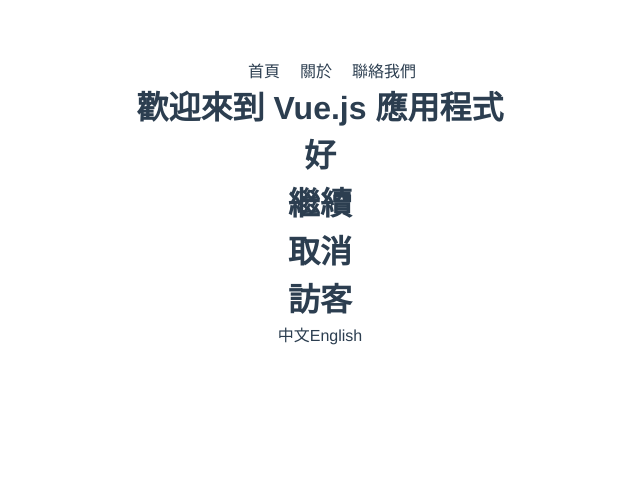
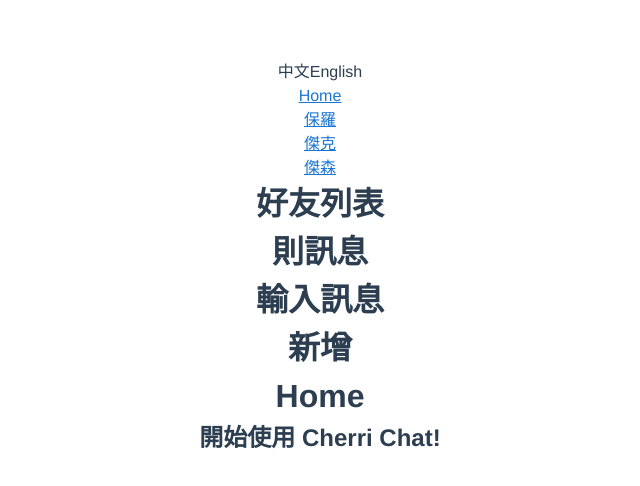
Before and after one commit to furecool/ct, a Vue app: page / in a window 1280 px wide. Shown: the top 486 px of the page, without its empty margins (320-960 px from the left). Built offline with nearby package versions, Linux system fonts and the light colour scheme.

Commit message:
add pages and filt data for them

```diff
--- a/src/App.vue
+++ b/src/App.vue
@@ -37,8 +37,40 @@
       </v-btn>
     </v-app-bar> -->
 
+    <div>
+      <button data-lang="tw" @click="setLang">中文</button>
+      <button data-lang="en" @click="setLang">English</button>
+    </div>
+
+    <nav>
+      <div class="router">
+        <router-link to="/">
+          <div class="three-d-btn">Home</div>
+        </router-link>
+        <router-link to="/paul">
+          <div class="three-d-btn">保羅</div>
+        </router-link>
+        <router-link to="/jack">
+          <div class="three-d-btn">傑克</div>
+        </router-link>
+        <router-link to="/jason">
+          <div class="three-d-btn">傑森</div>
+        </router-link>
+      </div>
+    </nav>
+
+    <div>
+      <h1>{{ $t('GENERAL.FRIENDS_LIST') }}</h1>
+      <h1>{{ $t('GENERAL.ITEMS') }}</h1>
+      <h1>{{ $t('GENERAL.MESSAGE') }}</h1>
+      <h1>{{ $t('GENERAL.ADD') }}</h1>
+    </div>
+
     <v-main>
-      <router-view :msg="$t('GENERAL.WELCOME_WORD')"/>
+      <keep-alive>
+        <router-view/>
+      </keep-alive>
+      <!-- <router-view :data = data /> -->
     </v-main>
   </v-app>
 </template>
@@ -47,10 +79,30 @@
 
 export default {
   name: 'App',
-
   data: () => ({
-    //
+    data: []
   }),
+  created() {
+    // let vm = this
+    // this.$ajax.get('/data.json')
+    // .then(function(response) {
+    //   vm.data = response.data.data
+    //   // console.log(vm.data)
+    // })
+    // .catch(function(err) {
+    //     console.log(err)
+    // })
+  },
+  methods: {
+    setActiveLanguage(lang) {
+      localStorage.setItem('language', lang)
+    },
+    setLang(evt) {
+      const lang = evt.target.dataset.lang
+      this.setActiveLanguage(lang)
+      return history.go(0)
+    },
+  }
 };
 </script>
 <style>
@@ -62,4 +114,18 @@
   color: #2c3e50;
   margin-top: 60px;
 }
+h3 {
+  margin: 40px 0 0;
+}
+ul {
+  list-style-type: none;
+  padding: 0;
+}
+li {
+  display: inline-block;
+  margin: 0 10px;
+}
+a {
+  color: #42b983;
+}
 </style>
--- a/src/common/config/i18n/en.js
+++ b/src/common/config/i18n/en.js
@@ -1,11 +1,9 @@
 // en.js
 export const locale = {
     GENERAL: {
-      NAV_OPTIONS: ['Home', 'About', 'Contact'],
-      WELCOME_WORD: 'Welcome to your Vue.js application',
-      OK: 'ok',
-      CONTINUE: 'continue',
-      CANCEL: 'cancel',
-      GUEST: 'guest',
+      FRIENDS_LIST: 'Friends List',
+      ITEMS: 'items',
+      MESSAGE: 'Message',
+      ADD: 'Add'
     },
   }
--- a/src/common/config/i18n/tw.js
+++ b/src/common/config/i18n/tw.js
@@ -1,11 +1,9 @@
 // tw.js
 export const locale = {
     GENERAL: {
-      NAV_OPTIONS: ['首頁', '關於', '聯絡我們'],
-      WELCOME_WORD: '歡迎來到 Vue.js 應用程式',
-      OK: '好',
-      CONTINUE: '繼續',
-      CANCEL: '取消',
-      GUEST: '訪客',
+      FRIENDS_LIST: '好友列表',
+      ITEMS: '則訊息',
+      MESSAGE: '輸入訊息',
+      ADD: '新增'
     },
   }
--- a/src/router/index.js
+++ b/src/router/index.js
@@ -1,6 +1,9 @@
 import Vue from 'vue'
 import VueRouter from 'vue-router'
 import HomeView from '../views/HomeView.vue'
+import Paul from '../views/Paul.vue'
+import Jack from '../views/Jack.vue'
+import Jason from '../views/Jason.vue'
 
 Vue.use(VueRouter)
 
@@ -9,6 +12,21 @@
     path: '/',
     name: 'home',
     component: HomeView
+  },
+  {
+    path: '/paul',
+    name: 'paul',
+    component: Paul
+  },
+  {
+    path: '/jack',
+    name: 'jack',
+    component: Jack
+  },
+  {
+    path: '/jason',
+    name: 'jason',
+    component: Jason
   },
   {
     path: '/about',
--- a/src/views/HomeView.vue
+++ b/src/views/HomeView.vue
@@ -1,22 +1,7 @@
 <template>
-  <div class="hello">
-    <ul>
-      <li
-        v-for="(menuItem, index) in $t('GENERAL.NAV_OPTIONS')"
-        :key="index + 1"
-      >
-        {{ menuItem }}
-      </li>
-    </ul>
-    <h1>{{ msg }}</h1>
-    <h1>{{ $t('GENERAL.OK') }}</h1>
-    <h1>{{ $t('GENERAL.CONTINUE') }}</h1>
-    <h1>{{ $t('GENERAL.CANCEL') }}</h1>
-    <h1>{{ $t('GENERAL.GUEST') }}</h1>
-    <div>
-      <button data-lang="tw" @click="setLang">中文</button>
-      <button data-lang="en" @click="setLang">English</button>
-    </div>
+  <div class="home">
+    <h1>Home</h1>
+    <h2>開始使用 Cherri Chat!</h2>
   </div>
 </template>
 
@@ -24,50 +9,12 @@
 
   export default {
     name: 'HomeView',
-
     components: {
     },
-
     props: {
-      msg: String
     },
-
-    created() {
-      this.$ajax.get('/data.json')
-      .then(function(response) {
-        console.log(response.data)
-      })
-      .catch(function(err) {
-          console.log(err)
-      })
-    },
-
-    methods: {
-      setActiveLanguage(lang) {
-        localStorage.setItem('language', lang)
-      },
-      setLang(evt) {
-        const lang = evt.target.dataset.lang
-        this.setActiveLanguage(lang)
-        return history.go(0)
-      },
-    }
-
   }
 </script>
 <style scoped>
-h3 {
-  margin: 40px 0 0;
-}
-ul {
-  list-style-type: none;
-  padding: 0;
-}
-li {
-  display: inline-block;
-  margin: 0 10px;
-}
-a {
-  color: #42b983;
-}
+
 </style>
--- /dev/null
+++ b/src/views/Jack.vue
@@ -0,0 +1,40 @@
+<template>
+  <!-- <hello-world /> -->
+  <div class="jack">
+    <h1>{{obj.name}}</h1>
+    <ul>
+      <li v-for="li in obj.dialogue" :key="li.id">{{li}}</li>
+    </ul>
+  </div>
+</template>
+<script>
+  // import HelloWorld from '../components/HelloWorld'
+
+  export default {
+    name: 'JackView',
+    components: {
+      // HelloWorld,
+    },
+    data() {
+      return {
+        obj: {}
+      }
+    },
+    created() {
+      let vm = this
+      this.$ajax.get('/data.json')
+      .then(function(response) {
+        vm.data = response.data.data
+        vm.data.forEach(function(item){
+          if(item.name=="傑克"){
+            vm.obj = item
+            // console.log(vm.obj.name)
+          }
+        })
+      })
+      .catch(function(err) {
+          console.log(err)
+      })
+    },
+  }
+</script>
--- /dev/null
+++ b/src/views/Jason.vue
@@ -0,0 +1,40 @@
+<template>
+  <!-- <hello-world /> -->
+  <div class="jason">
+    <h1>{{obj.name}}</h1>
+    <ul>
+      <li v-for="li in obj.dialogue" :key="li.id">{{li}}</li>
+    </ul>
+  </div>
+</template>
+<script>
+  // import HelloWorld from '../components/HelloWorld'
+
+  export default {
+    name: 'JasonView',
+    components: {
+      // HelloWorld,
+    },
+    data() {
+      return {
+        obj: {}
+      }
+    },
+    created() {
+      let vm = this
+      this.$ajax.get('/data.json')
+      .then(function(response) {
+        vm.data = response.data.data
+        vm.data.forEach(function(item){
+          if(item.name=="傑森"){
+            vm.obj = item
+            // console.log(vm.obj.name)
+          }
+        })
+      })
+      .catch(function(err) {
+          console.log(err)
+      })
+    },
+  }
+</script>
--- /dev/null
+++ b/src/views/Paul.vue
@@ -0,0 +1,40 @@
+<template>
+  <!-- <hello-world /> -->
+  <div class="paul">
+    <h1>{{obj.name}}</h1>
+    <ul>
+      <li v-for="li in obj.dialogue" :key="li.id">{{li}}</li>
+    </ul>
+  </div>
+</template>
+<script>
+  // import HelloWorld from '../components/HelloWorld'
+
+  export default {
+    name: 'PaulView',
+    components: {
+      // HelloWorld,
+    },
+    data() {
+      return {
+        obj: {}
+      }
+    },
+    created() {
+      let vm = this
+      this.$ajax.get('/data.json')
+      .then(function(response) {
+        vm.data = response.data.data
+        vm.data.forEach(function(item){
+          if(item.name=="保羅"){
+            vm.obj = item
+            // console.log(vm.obj.name)
+          }
+        })
+      })
+      .catch(function(err) {
+          console.log(err)
+      })
+    },
+  }
+</script>
```
